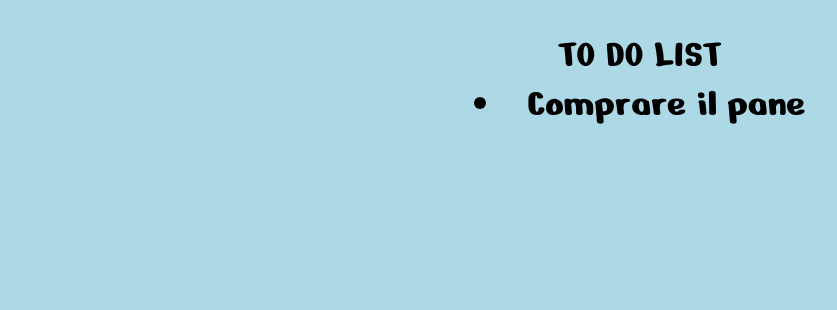
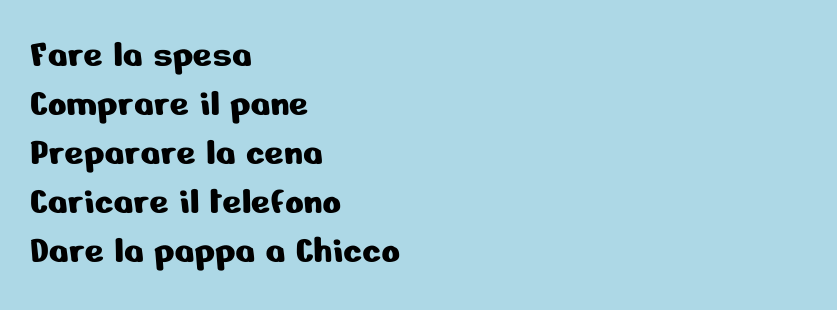
Before and after one commit to aleneri-github/vue-todolist, a plain HTML site: page index.html in a window 1280 px wide. Shown: the whole page, without its empty margins (0-837 px from the left). Drawn offline with nearby package versions, Linux system fonts and the light colour scheme.

Commit message:
Creazione lista

```diff
--- a/css/style.css
+++ b/css/style.css
@@ -9,6 +9,10 @@
 #root {
   height: 100vh;
   padding: 30px;
-  text-align: center;
   background-color: lightblue;
 }
+
+ol {
+  list-style: none;
+  text-align: left;
+}
--- a/index.html
+++ b/index.html
@@ -11,11 +11,11 @@
   </head>
   <body>
     <div id="root">
-      <ul>{{message}}</ul>
-
-
-
-          <li>{{todolist}}</li>
+      <ol>
+        <li v-for="todo in todolist">
+          {{ todo }}
+        </li>
+      </ol>
 
 
 
--- a/js/script.js
+++ b/js/script.js
@@ -2,8 +2,14 @@ var root = new Vue({
 el: '#root',
 data: {
 message: "TO DO LIST",
-todolist:
-"Comprare il pane"
+todolist: [
+  "Fare la spesa",
+  "Comprare il pane",
+  "Preparare la cena",
+  "Caricare il telefono",
+  "Dare la pappa a Chicco"
+]
+
 
 }
 })
```
